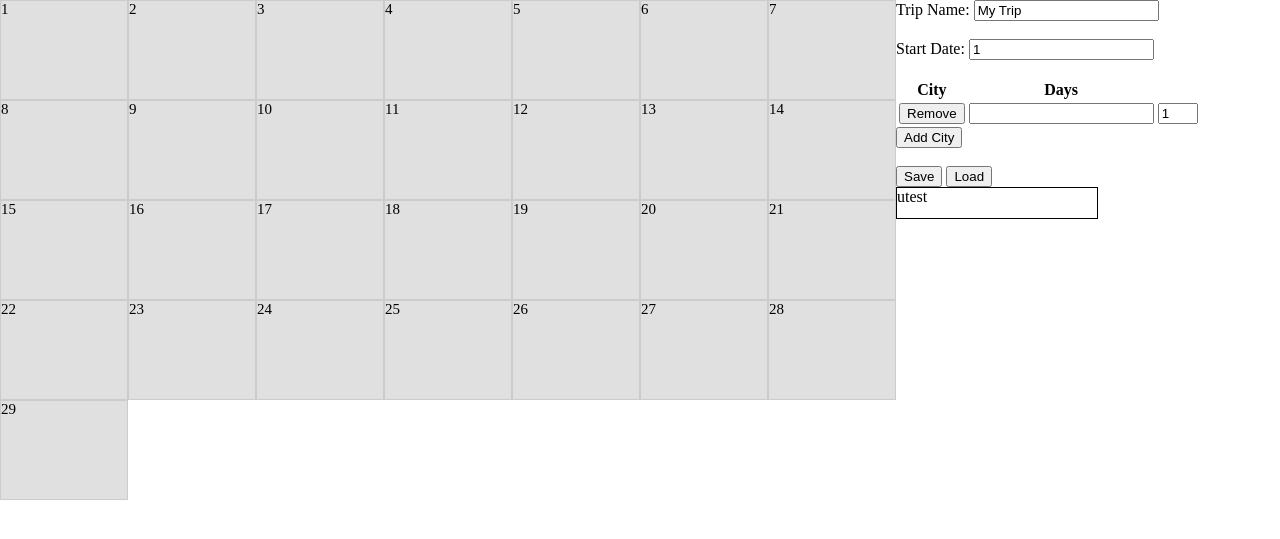
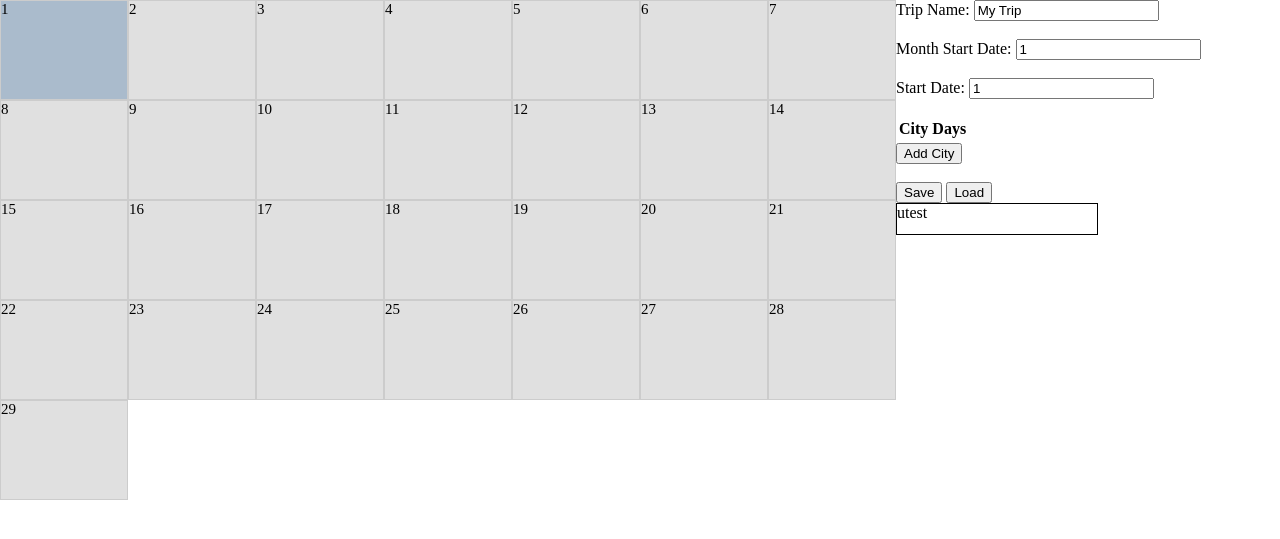
Before and after one commit to vannorman/peachtravel, a Django app: page / in a window 1280 px wide. Shown: the top 539 px of the page. Run offline with Django 3.2, Linux system fonts and the light colour scheme; lists and menus that the app fills with data are empty.

Commit message:
up down, buffer first of month, gui repaint

```diff
--- a/peach_travel/settings.py
+++ b/peach_travel/settings.py
@@ -132,9 +132,10 @@ USE_TZ = True
 # https://docs.djangoproject.com/en/3.1/howto/static-files/
 STATIC_URL = '/static/'
 STATIC_ROOT = os.path.join(BASE_DIR, 'static_root')
+print("root;"+str(STATIC_ROOT))
 STATICFILES_DIRS = (
   os.path.join(BASE_DIR, 'static'),
-  '/Users/mana/website/ourplan.live/static/',
+  '/Users/mana/website/peachtravel/static/',
 )
 APPEND_SLASH = False
-import peach_travel.local_settings
+# import peach_travel.local_settings
--- a/peach_travel/templates/index.html
+++ b/peach_travel/templates/index.html
@@ -1,4 +1,7 @@
 {% load static %}
+<!-- todo -->
+<!-- first day of month offset -->
+<!-- move cities up and down -->
 <meta name="viewport" content="width=device-width, initial-scale=1.0">
 <html>
 <body>
@@ -11,6 +14,10 @@
 <div id="menu">
     <label for="tripName">Trip Name:</label>
     <input id="tripName" type="text" value="My Trip" />
+    <br />
+    <br />
+    <label for="monthStartDate">Month Start Date:</label>
+    <input id="monthStartDate" type="number" value="1" min="1" />
     <br />
     <br />
     <label for="startDate">Start Date:</label>
@@ -27,11 +34,6 @@
       </thead>
       <tbody id="cities">
         <tr>
-          <td><button class="deleteCity">Remove</button></td>
-          <td><input type="text" class="city" /></td>
-          <td>
-            <input class="numDays" type="number" value="1" min="1" />
-          </td>
         </tr>
 
       </tbody>
@@ -48,7 +50,7 @@
 
 <script> const csrf = "{{ csrf }}" </script>
 <script src="/static/js/jquery-min.js"></script>
-<script src="/static/js/main.js"></script>
+<script src="/static/js/main.js?nocache={{ now }}"></script>
 
 </body>
 </html>
--- a/peach_travel/util.py
+++ b/peach_travel/util.py
@@ -88,6 +88,7 @@ def renderWithNav(request, template, obj = None, cookies = None):
         obj = {}
     obj['safari'] = False
     obj["csrf"] = get_or_create_csrf_token(request)
+    obj["now"] = time.time()
     obj["version"] =  "?" + str(time.time())
     response = render(request, template, obj)
     return response
--- a/static/css/index.css
+++ b/static/css/index.css
@@ -65,3 +65,24 @@ content: "";
 .numDays {
     width:40px;
 }
+
+.up, .down {
+    width:10px;
+    height:10px;
+    border: 1px solid black;
+    font-size:0.8em;
+
+}
+.up:hover, .down:hover{
+    cursor:pointer;
+}
+
+.disabled {
+    pointer-events:none;
+    background-color:none;
+    border:none;
+}
+
+#cities td {
+    height:36px;
+}
--- a/static/js/main.js
+++ b/static/js/main.js
@@ -1,4 +1,5 @@
 $(document).ready(function(){
+    UpdateCalendar();
     $('#load').on('click',function(){
         ajax.Load();
     })
@@ -9,13 +10,20 @@ $(document).ready(function(){
 
     // Add city
     $('#addCity').on('click',function(){
-       $('#cities').append(cityHtml);
        var newCity= Object.assign({}, city)
        trip.cities.push(newCity);
+       UpdateCalendar();
+       UpdateGUI(trip);
+
     });
 
     $(document).on('click', '.deleteCity', function() {
-        $(this).closest('tr').remove();
+        let rowToDelete = $(this).parent().parent().index();
+        trip.cities.splice(rowToDelete,1);
+        UpdateCalendar();
+        UpdateGUI(trip);
+//        $(this).closest('tr').remove();
+
       //code here ....
     });
 
@@ -25,6 +33,13 @@ $(document).ready(function(){
             trip.startDate = parseInt(date);
             UpdateCalendar()
         }
+
+        if ($(this).attr('id') === "monthStartDate") {
+            let date = $(this).val();
+            trip.monthStartDate = parseInt(date);
+            UpdateCalendar()
+        }
+
 
         if ($(this).attr('class') === "city"){
             let row = $(this).closest('tr').index();
@@ -38,7 +53,31 @@ $(document).ready(function(){
         }
     //    console.log('ch:'+$(this).val());
     });
+
+    $(document).on('click', '.up', function() {
+        let row = $(this).closest('tr').index();
+        let a = trip.cities[row];
+        let b = trip.cities[row-1];
+        trip.cities[row] = b;
+        trip.cities[row-1] = a;
+        UpdateCalendar();
+        UpdateGUI(trip);
+    });
+
+    $(document).on('click', '.down', function() {
+        let row = $(this).closest('tr').index();
+        let a = trip.cities[row];
+        let b = trip.cities[row+1];
+        trip.cities[row] = b;
+        trip.cities[row+1] = a;
+        UpdateCalendar();
+        UpdateGUI(trip);
+    });
+
+
 });
+
+
 var ajax ={
     Load(){
         $.ajax({
@@ -52,7 +91,7 @@ var ajax ={
                 $('#loaded').text(tripJson);
                 console.log(tripJson);
                 trip = tripJson;
-                UpdateTripInputs(trip);
+                UpdateGUI(trip);
                 UpdateCalendar();
             },
             error: function (e) {
@@ -90,30 +129,19 @@ var ajax ={
 }
 
 
-// Add rows of boxes for the calendar
-document.addEventListener("DOMContentLoaded", function() {
-
-  for (var i = 1; i < 30; i++) {
-    $('.calendar').append($('<div class="box" id="box'+i+'"><div class="num">'+i+'</div><div class="city"></div></div>'));
-  }
-});
-
 
 var city = {
     name : "new city",
     days : 1
 }
 
-var cityHtml = '<tr><td><button class="deleteCity">Remove</button></td><td><input type="text" class="city"></td><td><input class="numDays" type="number" value="1" min="1"></td></tr> ';
+var cityHtml = '<tr><td><button class="deleteCity">Remove</button></td><td><input type="text" class="city"></td><td><input class="numDays" type="number" value="1" min="1"></td><td><div class="up">^</div><div class="down">v</div></tr> ';
 
 
 var trip = {
+    monthStartDate : 0,
     startDate : 1,
     cities : [
-        {
-            name : "empty",
-            days : 1,
-        },
     ],
 }
 
@@ -124,7 +152,7 @@ var tripUtils = {
 }
 
 
-function UpdateTripInputs(tripData){
+function UpdateGUI(tripData){
     // After loading the trip from the server, we need to update the trip inputs to match it
 
     $('#cities').html(''); // Clear all cities
@@ -134,16 +162,34 @@ function UpdateTripInputs(tripData){
         let city = tripData.cities[i];
         let newCity = $(cityHtml);
         $('#cities').append(cityHtml);
-        console.log("i+1:"+(i)+", city name:"+city.name);
+//        console.log("i+1:"+(i)+", city name:"+city.name);
         $('#cities tr:eq('+(i)+')').find('.city').val(city.name)
         $('#cities tr:eq('+(i)+')').find('.numDays').val(city.days)
+        if (i == 0) {
+            $('#cities tr:eq('+(i)+')').find('.up').addClass('disabled');
+        }
+        if (i == tripData.cities.length - 1){
+            $('#cities tr:eq('+(i)+')').find('.down').addClass('disabled');
 
+        }
     }
 
 
 }
 
 function UpdateCalendar(){
+
+    // Repaint empty calendar
+    $('.calendar').text('');
+    for(let i=0; i<trip.monthStartDate; i++){
+        $('.calendar').append($('<div class="box"></div>'));
+
+    }
+    for (var i = 1; i < 30; i++) {
+        $('.calendar').append($('<div class="box" id="box'+i+'"><div class="num">'+i+'</div><div class="city"></div></div>'));
+    }
+
+
     $('.box').css('background','#e0e0e0');
     $('#box'+trip.startDate).css('background','#abc');
     $('.box').each(function(){
@@ -167,4 +213,13 @@ function UpdateCalendar(){
         days += trip.cities[i].days;
     }
 
+    // Repaint the GUI
+//    $('#cities').text('');
+//    for(let i=0;i<trip.cities.length;i++){
+//        let $newCity = $(cityHtml);
+//        $('#cities').append($newCity);
+//        $newCity.find('.city').val(trip.cities[i].name);
+//    }
+
+
 }
```
Also changed, not shown: 2 other files.
